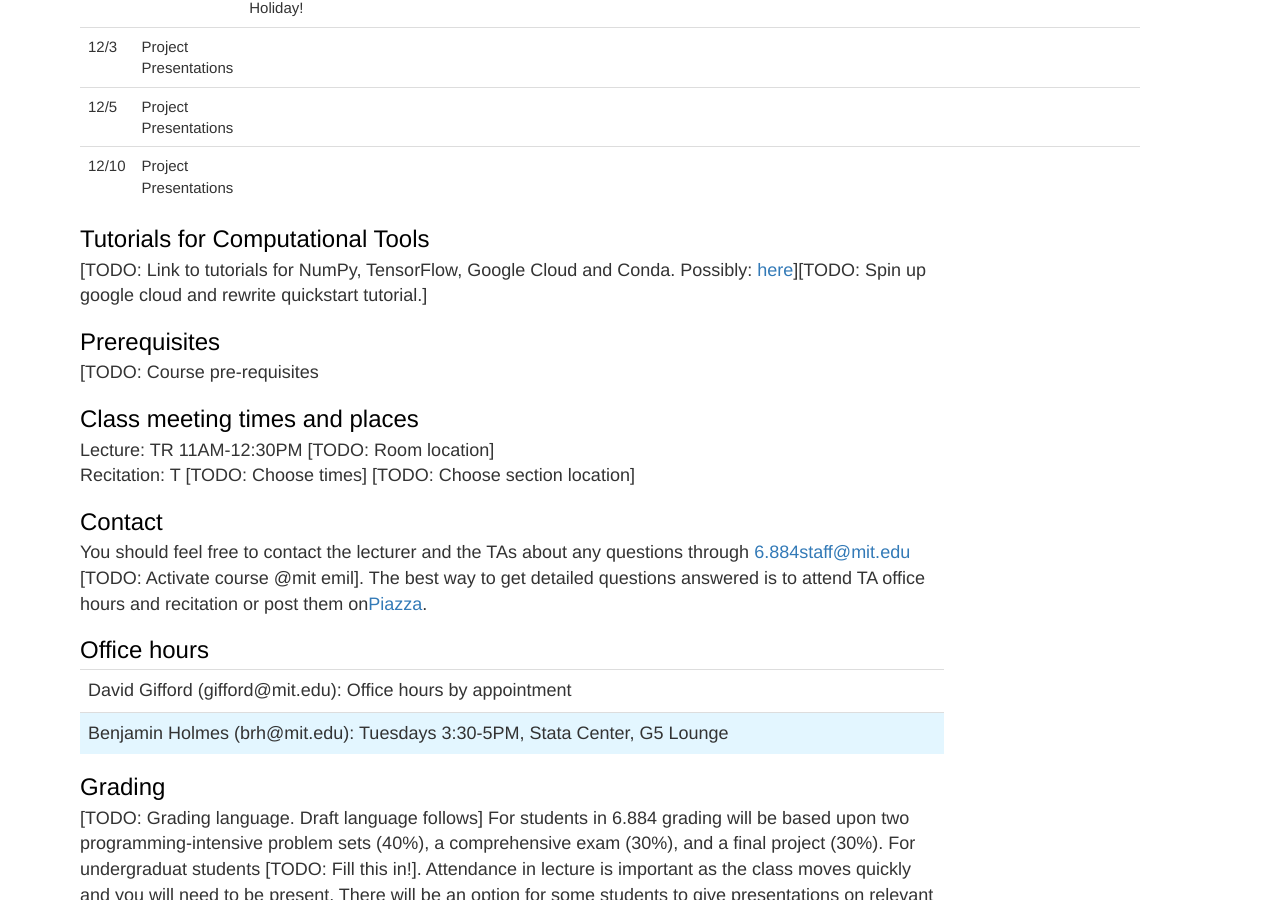
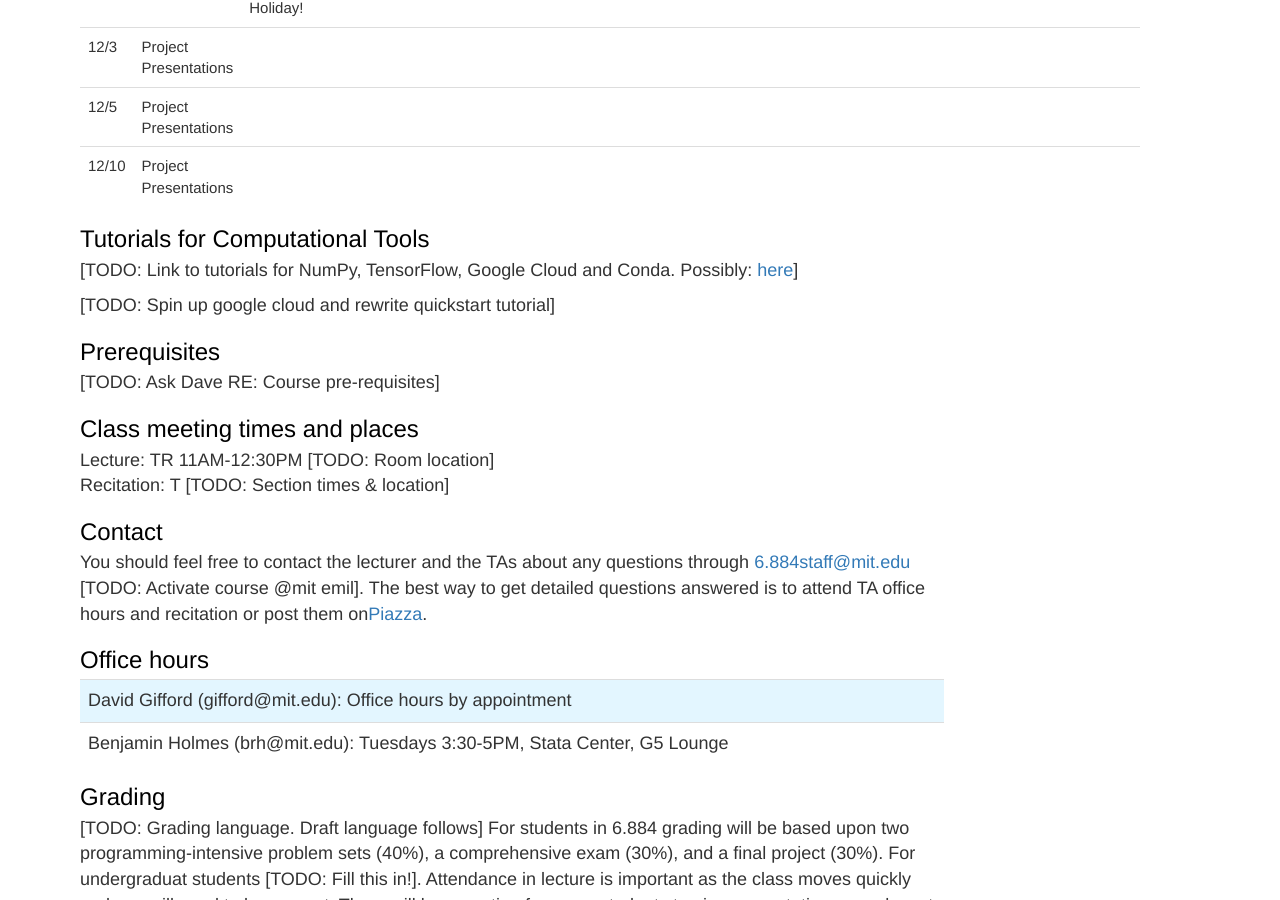
Before and after one commit to MIT-6884/6.884-Fall2019, a Jekyll site: the page built from index.html, in a window 1280 px wide and 900 px high, scrolled down 2920 px. Built offline with Jekyll 4.4.1, drawn with Linux system fonts in a browser that asks for light colours; nearby versions of some CDN libraries.

Commit message:
formatting

```diff
--- a/index.html
+++ b/index.html
@@ -28,15 +28,16 @@
     </table>
 
     <h2 class="module-header">Tutorials for Computational Tools</h2>
-    <p>[TODO: Link to tutorials for NumPy, TensorFlow, Google Cloud and Conda. Possibly: <a href="tutorials/main/">here</a>][TODO: Spin up google cloud and rewrite quickstart tutorial.]</p>
+    <p>[TODO: Link to tutorials for NumPy, TensorFlow, Google Cloud and Conda. Possibly: <a href="tutorials/main/">here</a>]</p>
+    <p>[TODO: Spin up google cloud and rewrite quickstart tutorial]</p>
 
     <h2 class="module-header">Prerequisites</h2>
-	<p>[TODO: Course pre-requisites</p>
+	<p>[TODO: Ask Dave RE: Course pre-requisites]</p>
 
     <h2 class="module-header">Class meeting times and places</h2>
     <ul>
         <li>Lecture: TR 11AM-12:30PM [TODO: Room location]</li>
-        <li>Recitation: T [TODO: Choose times] [TODO: Choose section location]</li>
+        <li>Recitation: T [TODO: Section times & location]</li>
     </ul>
 
     <h2 class="module-header">Contact</h2>
```
